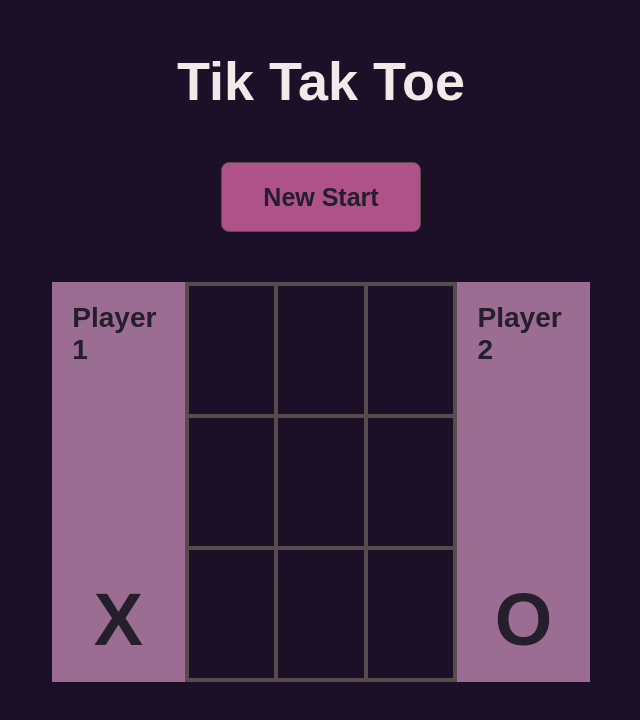
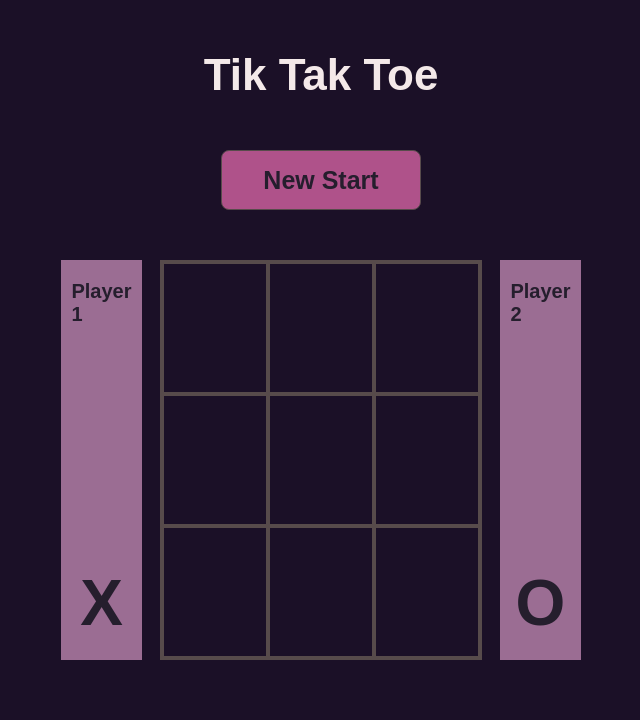
Before and after one commit to lashadeiso/TikTakToe, a plain HTML site: page index.html in a window 1280 px wide. Shown: the whole page, without its empty margins (319-959 px from the left). Drawn offline with Linux system fonts and the light colour scheme.

Commit message:
css change

```diff
--- a/style.css
+++ b/style.css
@@ -37,15 +37,19 @@ body {
   gap: 5rem;
 }
 h1 {
-  font-size: 5.4rem;
+  font-size: 4.4rem;
   color: var(--primary-font-color);
 }
 h4 {
   visibility: hidden;
   font-size: 7.4rem;
 }
+h3 {
+  font-size: 2rem;
+}
+
 .btn {
-  height: 7rem;
+  height: 6rem;
   width: 20rem;
   font-size: 2.5rem;
   font-weight: 550;
@@ -77,10 +81,11 @@ h4 {
   color: var(--secondary-font-color);
   background-color: rgb(155, 109, 147);
   transition: all 0.5s;
+  width: 15%;
 }
 .left-side h5,
 .right-side h5 {
-  font-size: 7.4rem;
+  font-size: 6.4rem;
 }
 .game-display {
   height: 50vh;
@@ -103,7 +108,7 @@ p {
   display: flex;
   align-items: center;
   justify-content: center;
-  font-size: 8.4rem;
+  font-size: 6.4rem;
   color: var(--primary-font-color);
   font-weight: 600;
 }
```
